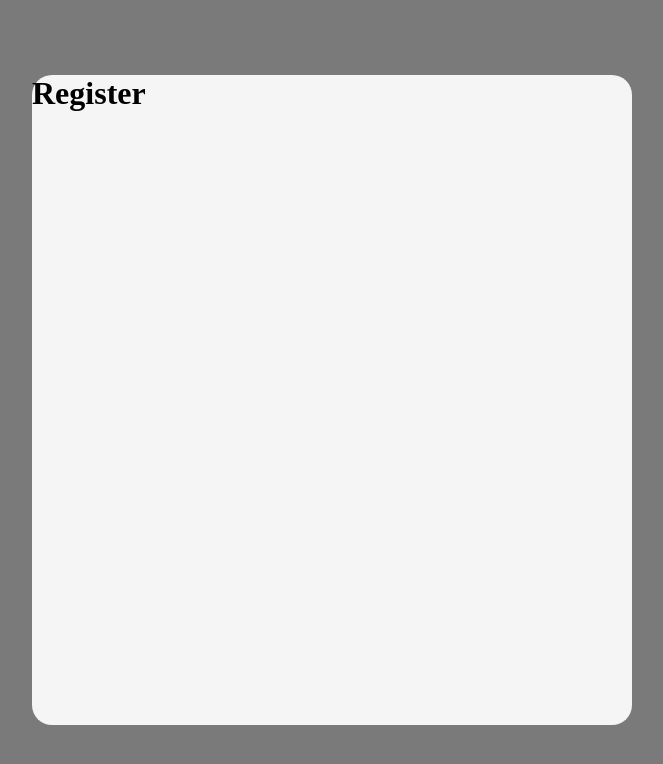
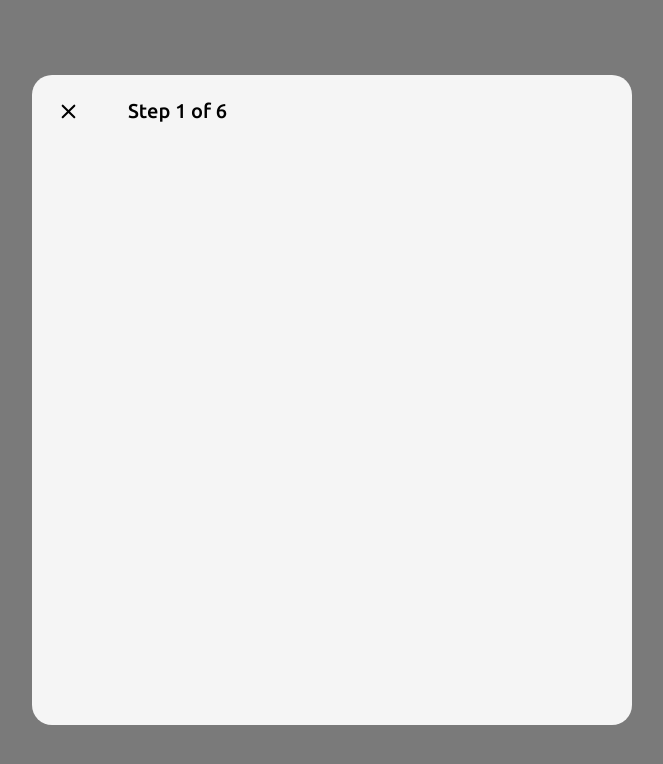
Before and after one commit to jhansali/fwitter, a React (Create React App) app in the folder frontend/: page / in a window 1280 px wide. Shown: the top 764 px of the page, without its empty margins (308-971 px from the left). Built offline with nearby package versions, Linux system fonts and the light colour scheme.

Commit message:
Add counter on the registration page

```diff
--- a/frontend/src/assets/global.css
+++ b/frontend/src/assets/global.css
@@ -1,4 +1,6 @@
 @import url('https://fonts.googleapis.com/css2?family=Open+Sans:ital,wght@0,300..800;1,300..800&display=swap');
+@import url('https://fonts.googleapis.com/css2?family=Ubuntu:wght@400;500&display=swap');
+
 
 *{
     margin: 0;
--- a/frontend/src/modal/Modal.tsx
+++ b/frontend/src/components/modal/Modal.tsx
@@ -1,7 +1,7 @@
 import React from 'react'
 
 import './Modal.css';
-import '../assets/global.css';
+import '../../assets/global.css';
 
 interface ModalProps {
   children: JSX.Element
--- a/frontend/src/features/register/components/RegisterModal/RegisterModal.tsx
+++ b/frontend/src/features/register/components/RegisterModal/RegisterModal.tsx
@@ -1,14 +1,22 @@
-import React from 'react'
-import { Modal } from '../../../../modal/Modal'
+import React,{useState} from 'react'
+import { Modal } from '../../../../components/modal/Modal'
+import RegisterStepConter from '../RegistrationsStepCounter/RegistrationStepConter';
 import './RegisterModal.css';
 
-const RegisterModal:React.FC = () => {
+const RegisterModal: React.FC = () => {
+
+  const [step, setStep] = useState<number>(1);
+
+  const setpButtonHandler = () => {
+    step===1 || step===4 || step===6 ? setStep(step) : setStep(step-1);
+  }
+
   return (
-    <div className='register-modal'>
-      <Modal>
-        <h1>Register</h1>
-      </Modal>
-    </div>
+    <Modal>
+      <div className='register-container'>
+        <RegisterStepConter step={step} changeStep={setpButtonHandler}/>
+      </div>
+    </Modal>
   )
 }
 
--- /dev/null
+++ b/frontend/src/features/register/components/RegistrationsStepCounter/RegisterStepCounter.css
@@ -0,0 +1,39 @@
+.reg-step-counter-container {
+    z-index: 2;
+    width: 100%;
+    display: flex;
+    flex-direction: row;
+    align-items: center;
+    padding: 16px;
+}
+
+.reg-step-counter-btn {
+    z-index: 2;
+    height: 40px;
+    width: 40px;
+    display: flex;
+    margin-right: 40px;
+    justify-content: center;
+    align-items: center;
+}
+
+.reg-step-counter-btn-disabled {
+    visibility: hidden;
+    height: 40px;
+    width: 40px;
+    margin-right: 40px;
+}
+
+.reg-step-counter-btn:hover {
+    background-color: rgba(0, 0, 0, 0.1);
+    border-radius: 100%;
+    cursor: pointer;
+}
+
+.reg-step-number {
+    margin: 0;
+    padding: 0;
+    font-family: 'Ubuntu', sans-serif;
+    font-weight: 500;
+    font-size: 20px;
+}
--- /dev/null
+++ b/frontend/src/features/register/components/RegistrationsStepCounter/RegistrationStepConter.tsx
@@ -0,0 +1,22 @@
+import React from 'react'
+
+import { displayIcon, iconClass } from '../../utils/RegisterStepUtils';
+import './RegisterStepCounter.css';
+
+interface RegistrationStepConterProps {
+    step: number
+    changeStep():void
+}
+
+const RegistrationStepConter:React.FC<RegistrationStepConterProps> = ({step,changeStep}) => {
+  return (
+    <div className='reg-step-counter-container'>
+        <div className={iconClass(step)} onClick={changeStep}>
+            {displayIcon(step)}
+        </div>
+        <span className='reg-step-number'>Step {step} of 6</span>
+    </div>
+  )
+}
+
+export default RegistrationStepConter
--- /dev/null
+++ b/frontend/src/features/register/utils/RegisterStepUtils.tsx
@@ -0,0 +1,39 @@
+import { ClearRounded, ArrowBackRounded } from '@mui/icons-material';
+
+export const displayIcon = (step: number): JSX.Element => {
+    switch (step) {
+        case 1:
+            return <ClearRounded sx={{ fontSize: 25 }} />
+        case 2:
+            return <ArrowBackRounded sx={{ fontSize: 25 }} />
+        case 3:
+            return <ArrowBackRounded sx={{ fontSize: 25 }} />
+        case 4:
+            return <></>
+        case 5:
+            return <ArrowBackRounded sx={{ fontSize: 25 }} />
+        case 6:
+            return <></>
+        default:
+            return <></>
+    }
+}
+
+export const iconClass = (step: number): string => {
+    switch (step) {
+        case 1:
+            return 'reg-step-counter-btn'
+        case 2:
+            return 'reg-step-counter-btn'
+        case 3:
+            return 'reg-step-counter-btn'
+        case 4:
+            return 'reg-step-counter-btn-disabled'
+        case 5:
+            return 'reg-step-counter-btn'
+        case 6:
+            return 'reg-step-counter-btn-disabled'
+        default:
+            return ''
+    }
+}
--- a/frontend/src/pages/Home.tsx
+++ b/frontend/src/pages/Home.tsx
@@ -2,7 +2,7 @@ import React from 'react'
 
 import './Home.css';
 import '../assets/global.css';
-import { Modal } from '../modal/Modal';
+import { Modal } from '../components/modal/Modal';
 import RegisterModal from '../features/register/components/RegisterModal/RegisterModal';
 
 export const Home:React.FC = () => {
```
Also changed, not shown: frontend/src/components/modal/Modal.css (renamed from frontend/src/modal/Modal.css).
